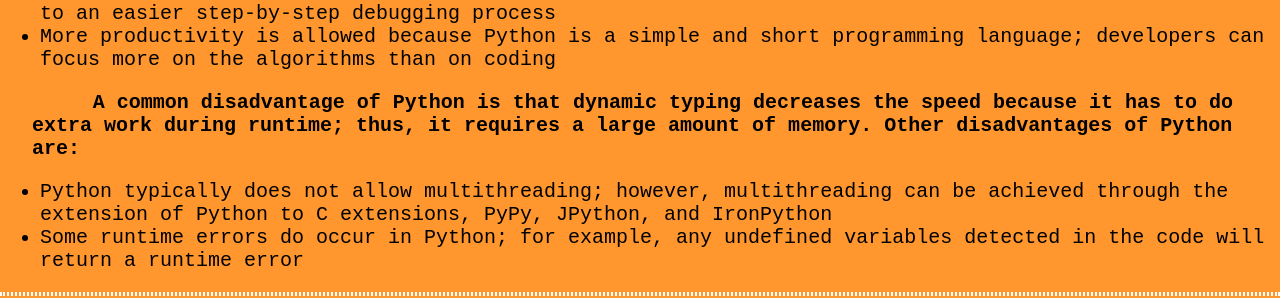
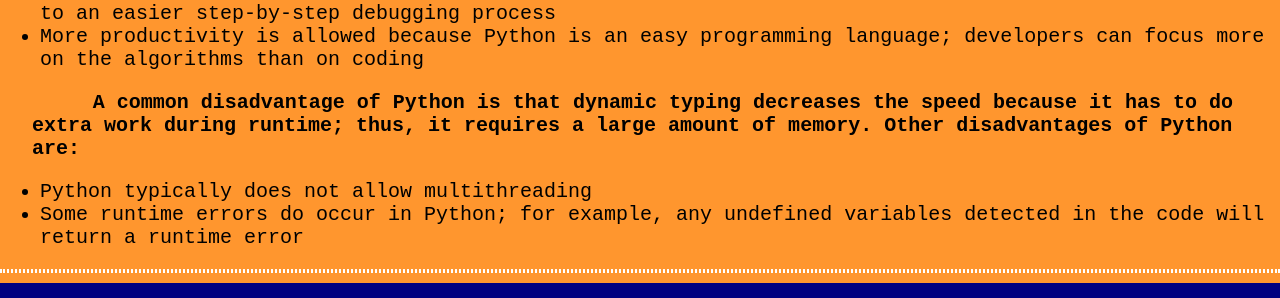
Before and after one commit to mthwjohann2k3/mthwjohann2k3.github.io, a plain HTML site: page cst336/cst336-hw1/python.html in a window 1280 px wide. Shown: the part 656-954 px from the top of the page. Drawn offline with Linux system fonts and the light colour scheme; a web font is replaced by a local one.

Commit message:
Update python.html

```diff
--- a/cst336/cst336-hw1/python.html
+++ b/cst336/cst336-hw1/python.html
@@ -45,7 +45,7 @@
                 <li>It is an interpreted programming language</li>
                 <li>The code gets executed line by line until any errors are encountered, and if any errors occur, the execution stops, and that
                     error is printed on the console, leading to an easier step-by-step debugging process</li>
-                <li>More productivity is allowed because Python is a simple and short programming language; developers can focus more
+                <li>More productivity is allowed because Python is an easy programming language; developers can focus more
                     on the algorithms than on coding</li>
             </ul>
             <p>
@@ -53,8 +53,7 @@
                 a large amount of memory. Other disadvantages of Python are:
             </p>
             <ul>
-                <li>Python typically does not allow multithreading; however, multithreading can be achieved through the extension of Python to
-                    C extensions, PyPy, JPython, and IronPython</li>
+                <li>Python typically does not allow multithreading</li>
                 <li>Some runtime errors do occur in Python; for example, any undefined variables detected in the code will return a runtime error</li>
             </ul>
         </div>
```
